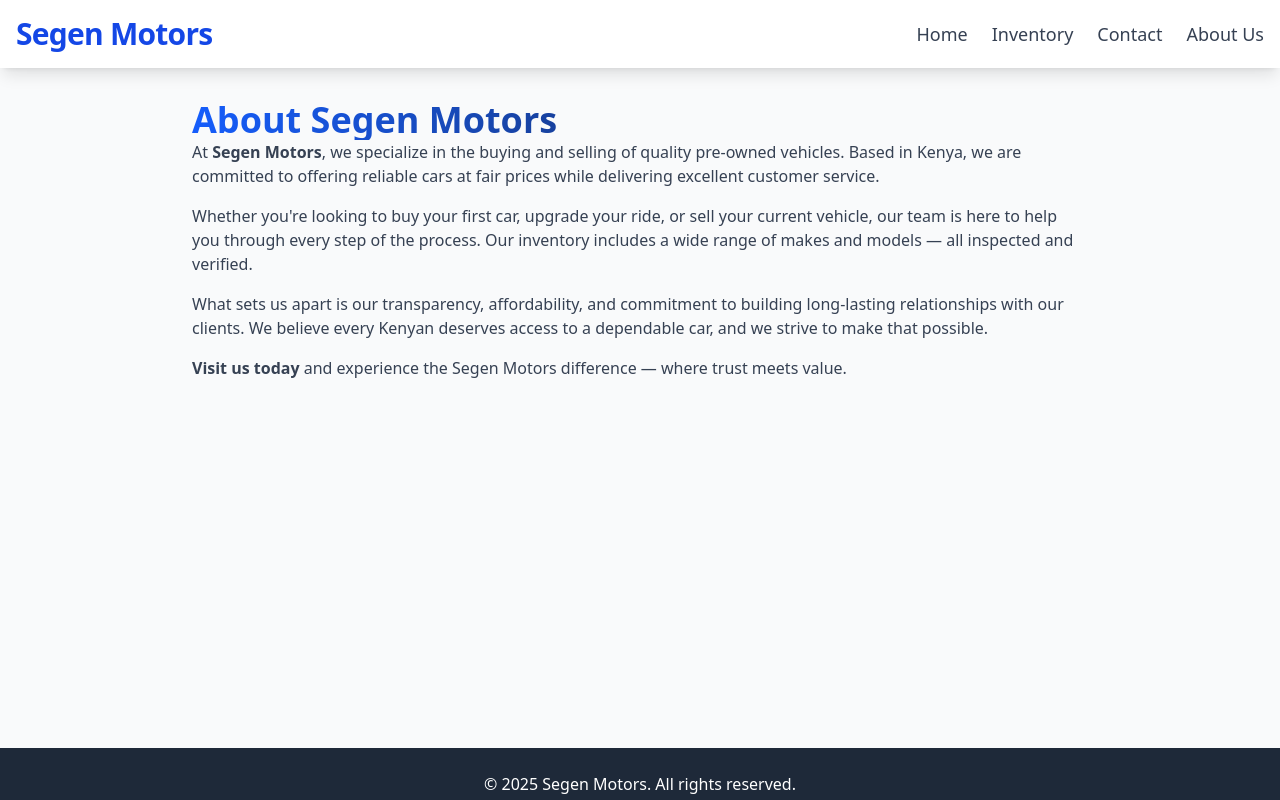
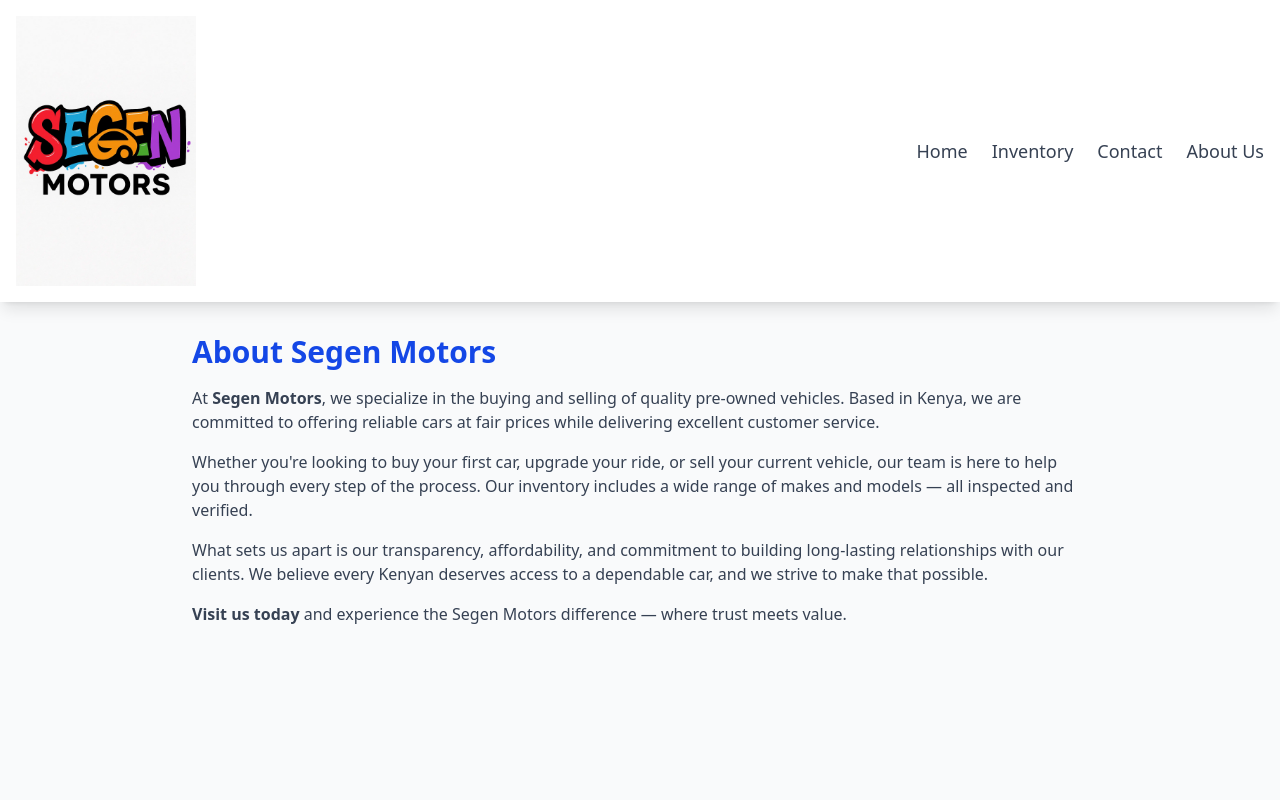
Before and after one commit to IsaacKoome/segenmotors, a Next.js app: page /about in a window 1280 px wide. Shown: the top 800 px of the page. Built offline with nearby package versions, Linux system fonts and the light colour scheme.

Commit message:
I included the segen logo image

```diff
--- a/app/about/page.tsx
+++ b/app/about/page.tsx
@@ -3,9 +3,7 @@
 export default function AboutPage() {
   return (
     <div className="max-w-4xl mx-auto">
-      <h1 className="text-3xl sm:text-4xl font-extrabold text-transparent bg-clip-text bg-gradient-to-r from-blue-600 to-gray-900">
-  About Segen Motors
-</h1>
+     <h1 className="text-3xl font-bold mb-4 text-blue-700">About Segen Motors</h1>
 
 
       <p className="text-gray-700 mb-4">
--- a/app/layout.tsx
+++ b/app/layout.tsx
@@ -1,5 +1,6 @@
 // app/layout.tsx
 import Link from "next/link"; // Using Next.js Link for navigation
+import Image from "next/image"; // Import the Image component
 import "./globals.css";
 import { Button } from "@/components/ui/button"; // Assuming your Shadcn Button component
 import { cn } from "@/lib/utils"; // If you have a utility for combining class names
@@ -24,12 +25,21 @@
 }) {
   return (
     <html lang="en" className={poppins.variable}>
-      <body className={cn("bg-gray-50 text-gray-900 font-sans")}> {/* Using cn for conditional classes if needed */}
+      <body className={cn("bg-gray-50 text-gray-900 font-sans")}>
         <header className="bg-white shadow-lg sticky top-0 z-50">
           <div className="container mx-auto px-4 py-4 flex flex-col sm:flex-row justify-between items-center">
-            <Link href="/" className="text-3xl font-extrabold text-blue-700 tracking-tight mb-3 sm:mb-0">
-              Segen Motors
+            {/* Replaced 'Segen Motors' text with Image component for the logo */}
+            <Link href="/" className="flex items-center" aria-label="Segen Motors Home">
+              <Image
+                src="/logo.webp" // Path to your logo in the public folder
+                alt="Segen Motors Logo"
+                width={180} // Adjust width as needed for your logo's design and desired size
+                height={50} // Adjust height as needed, maintain aspect ratio or set to 'auto' for responsive
+                className="h-auto" // Ensures image scales responsively while maintaining aspect ratio
+                priority // Preload the logo as it's critical for LCP
+              />
             </Link>
+
             <nav className="flex space-x-6">
               <Link href="/" className="text-lg font-medium text-gray-700 hover:text-blue-600 transition-colors duration-200">
                 Home
@@ -40,14 +50,13 @@
               <Link href="/contact" className="text-lg font-medium text-gray-700 hover:text-blue-600 transition-colors duration-200">
                 Contact
               </Link>
-              {/* Optional: Add About Us link */}
               <Link href="/about" className="text-lg font-medium text-gray-700 hover:text-blue-600 transition-colors duration-200">
                 About Us
               </Link>
             </nav>
           </div>
         </header>
-        <main className="container mx-auto px-4 py-8 min-h-[calc(100vh-160px)]"> {/* Added min-height for better layout */}
+        <main className="container mx-auto px-4 py-8 min-h-[calc(100vh-160px)]">
           {children}
         </main>
         {/* Simple Footer - you can expand this later */}
```
Also changed, not shown: public/logo.webp (added), public/logo2.webp (added).
